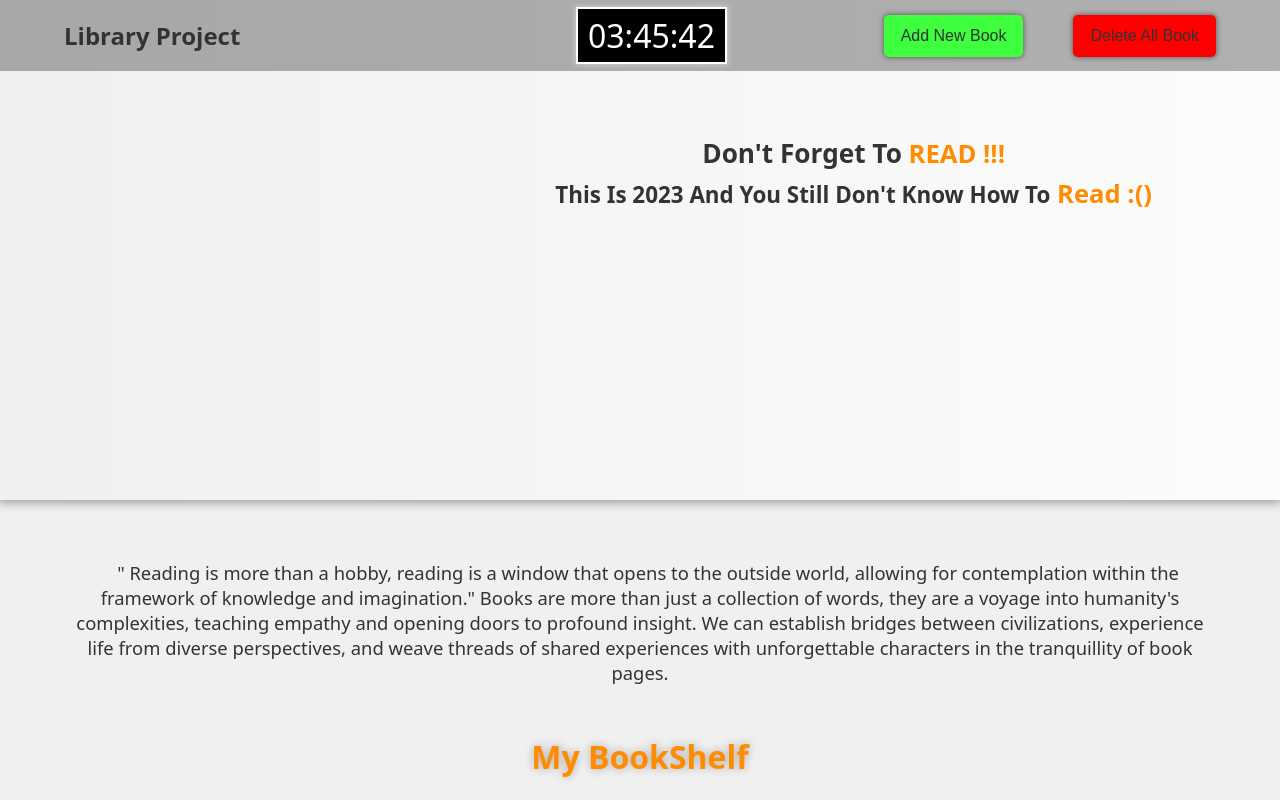
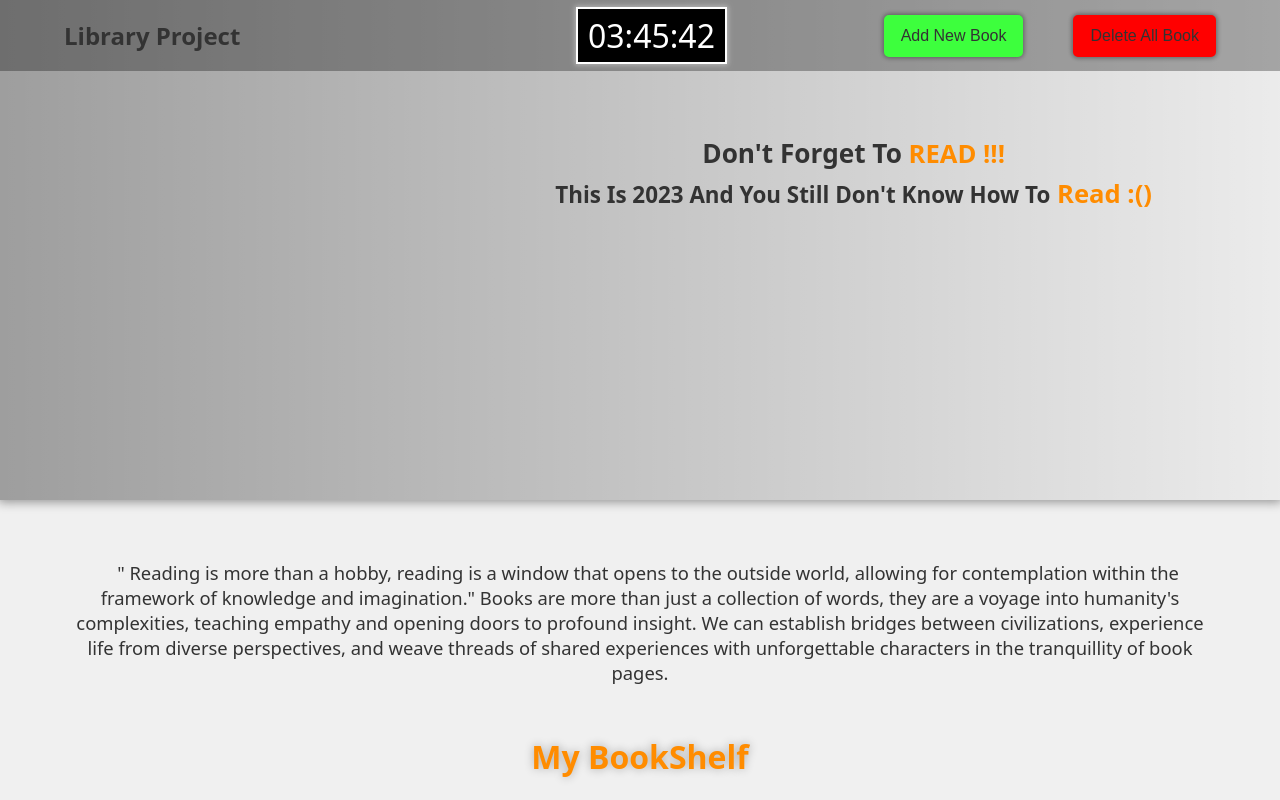
Before and after one commit to FadilMS18/Library, a plain HTML site: page index.html in a window 1280 px wide. Shown: the top 800 px of the page. Drawn offline with Linux system fonts and the light colour scheme; the site is published under a folder, as on GitHub Pages, so addresses that start at the root find nothing.

Commit message:
Fix yet another typing issue in the css files

```diff
--- a/css/nav.css
+++ b/css/nav.css
@@ -189,7 +189,7 @@
 header#header{
     height: 500px;
     width: 100%;
-    background:url(/assets/furniture-1.jpg) center no-repeat;
+    background:url(./../assets/furniture-1.jpg) center no-repeat;
     background-size: cover;
     box-shadow: 0px 0px 10px 2px rgba(0, 0, 0, .4);
 }
```
